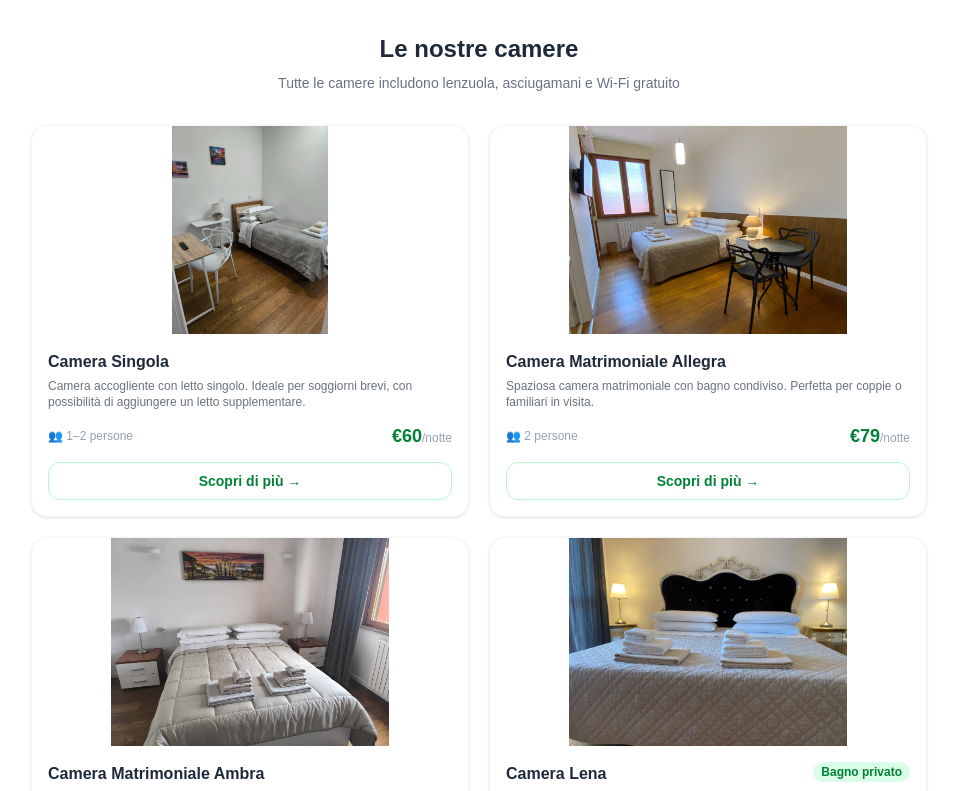
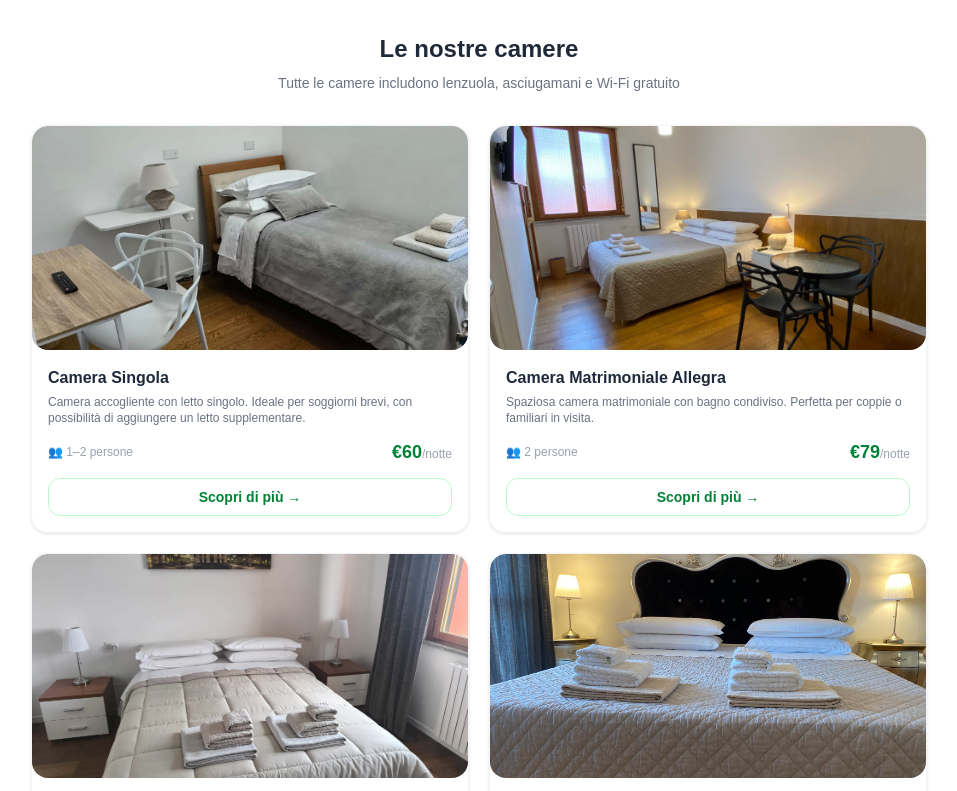
Before and after one commit to CasaAnia/sito-casaania, a Next.js app: page / in a window 1280 px wide. Shown: the part 800-1591 px from the top of the page, without its empty margins (161-1118 px from the left). Built offline with nearby package versions, Linux system fonts and the light colour scheme.

Commit message:
Back to object-cover, slightly taller room photos

```diff
--- a/app/page.tsx
+++ b/app/page.tsx
@@ -111,8 +111,8 @@ export default function Home() {
           <div className="grid grid-cols-1 md:grid-cols-2 gap-5">
             {rooms.map((room, i) => (
               <div key={i} className="border border-gray-100 rounded-2xl shadow-sm overflow-hidden">
-                <div className="h-52 rounded-2xl overflow-hidden">
-                  <img src={room.img} alt={room.name} className="w-full h-full object-contain" />
+                <div className="h-56 rounded-2xl overflow-hidden">
+                  <img src={room.img} alt={room.name} className="w-full h-full object-cover" />
                 </div>
                 <div className="p-4">
                   <div className="flex items-start justify-between mb-1">
```
